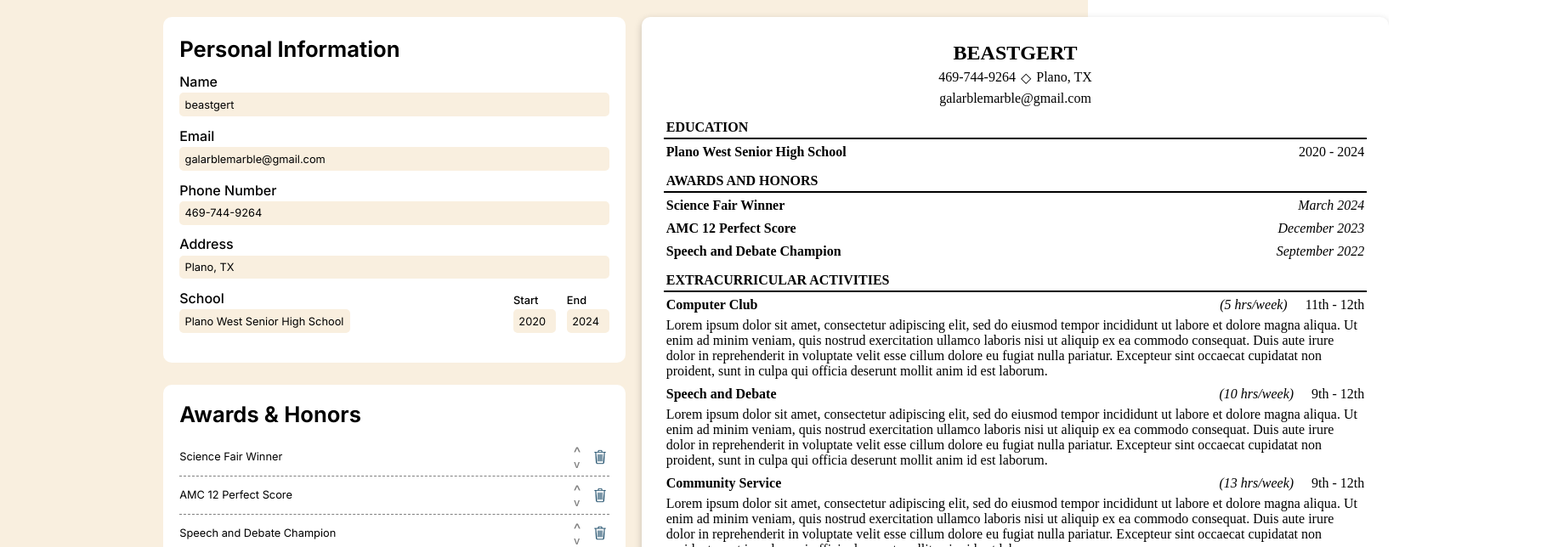
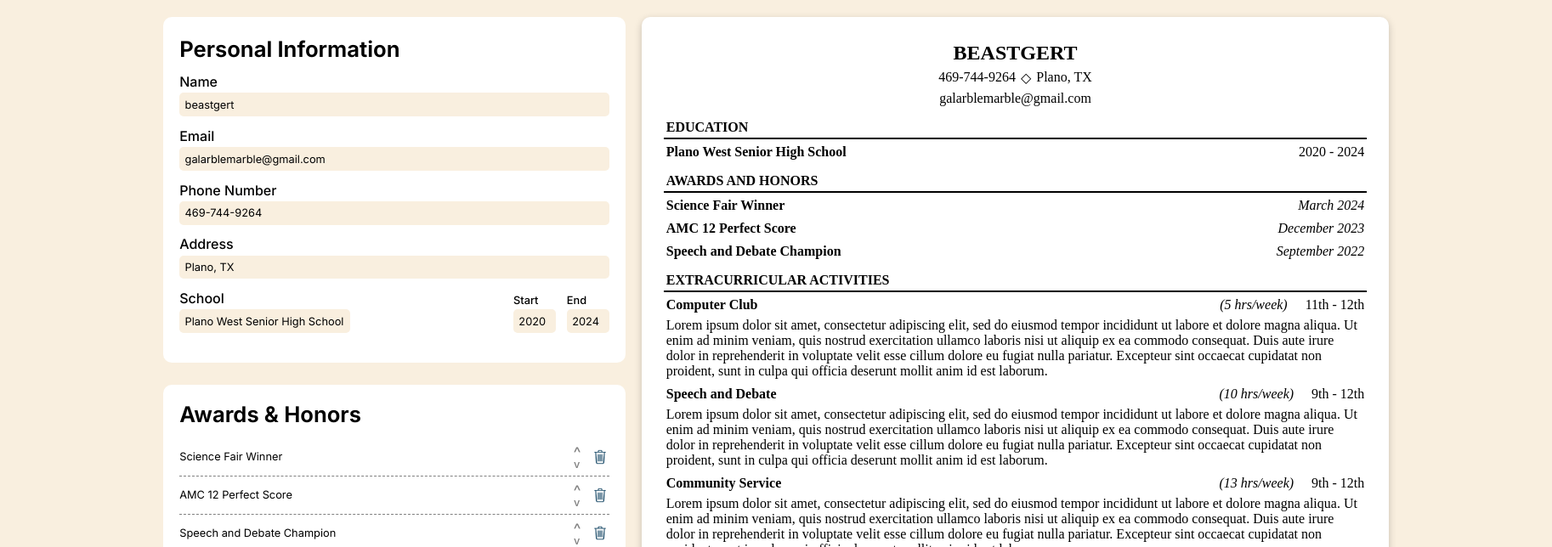
Before and after one commit to beastgwert/a2c-resume-builder, a React (Vite) app: page / in a window 1280 px wide. Shown: the top 644 px of the page at 85% size, 1826 px wide, since content can reach past the window. Built offline with nearby package versions, Linux system fonts and the light colour scheme.

Commit message:
Change body width zoom in

```diff
--- a/src/styles/App.css
+++ b/src/styles/App.css
@@ -1,4 +1,5 @@
 body {
+    min-width: fit-content;
     min-height: 100vh;
     display: flex;
 }
```
